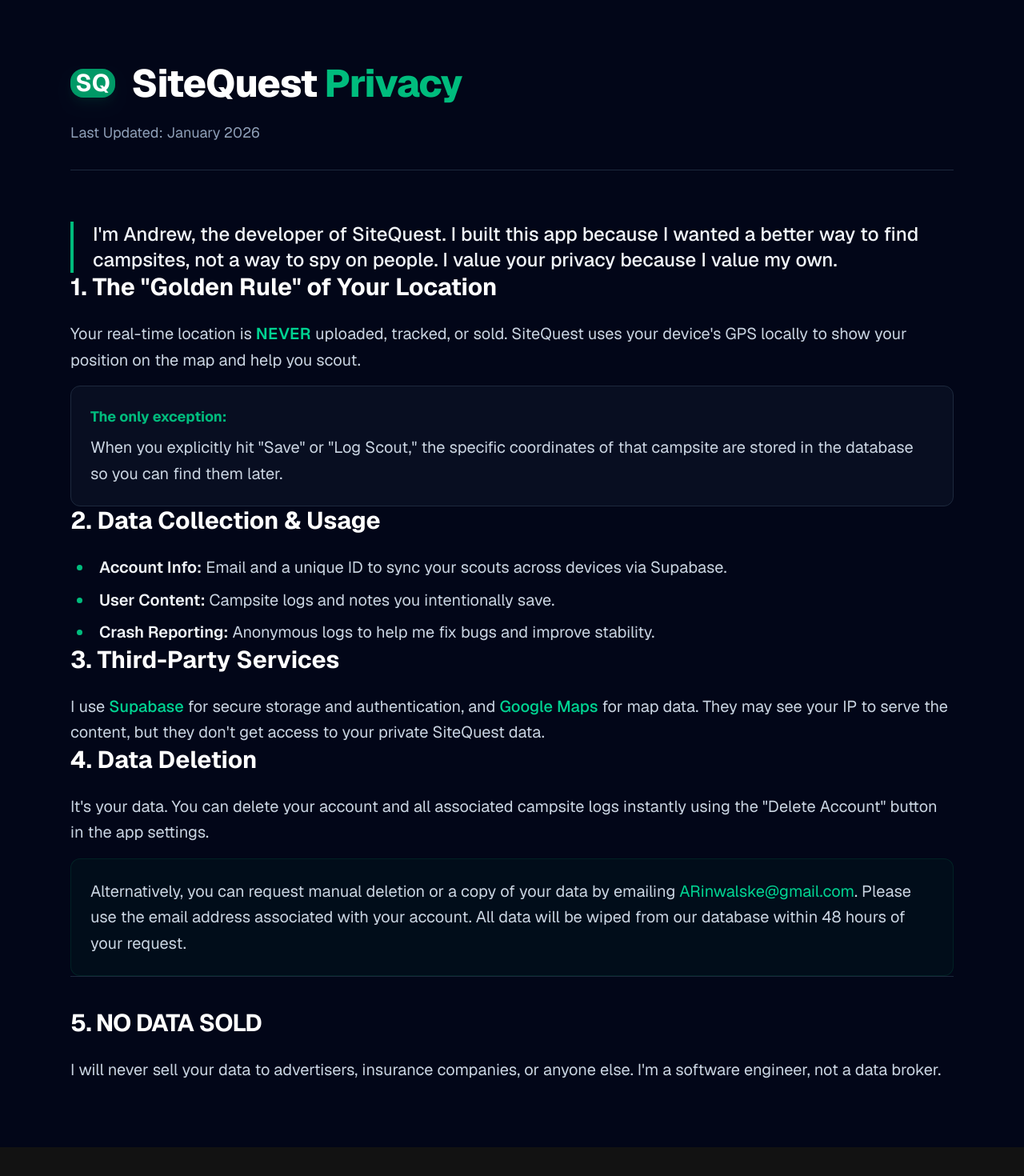
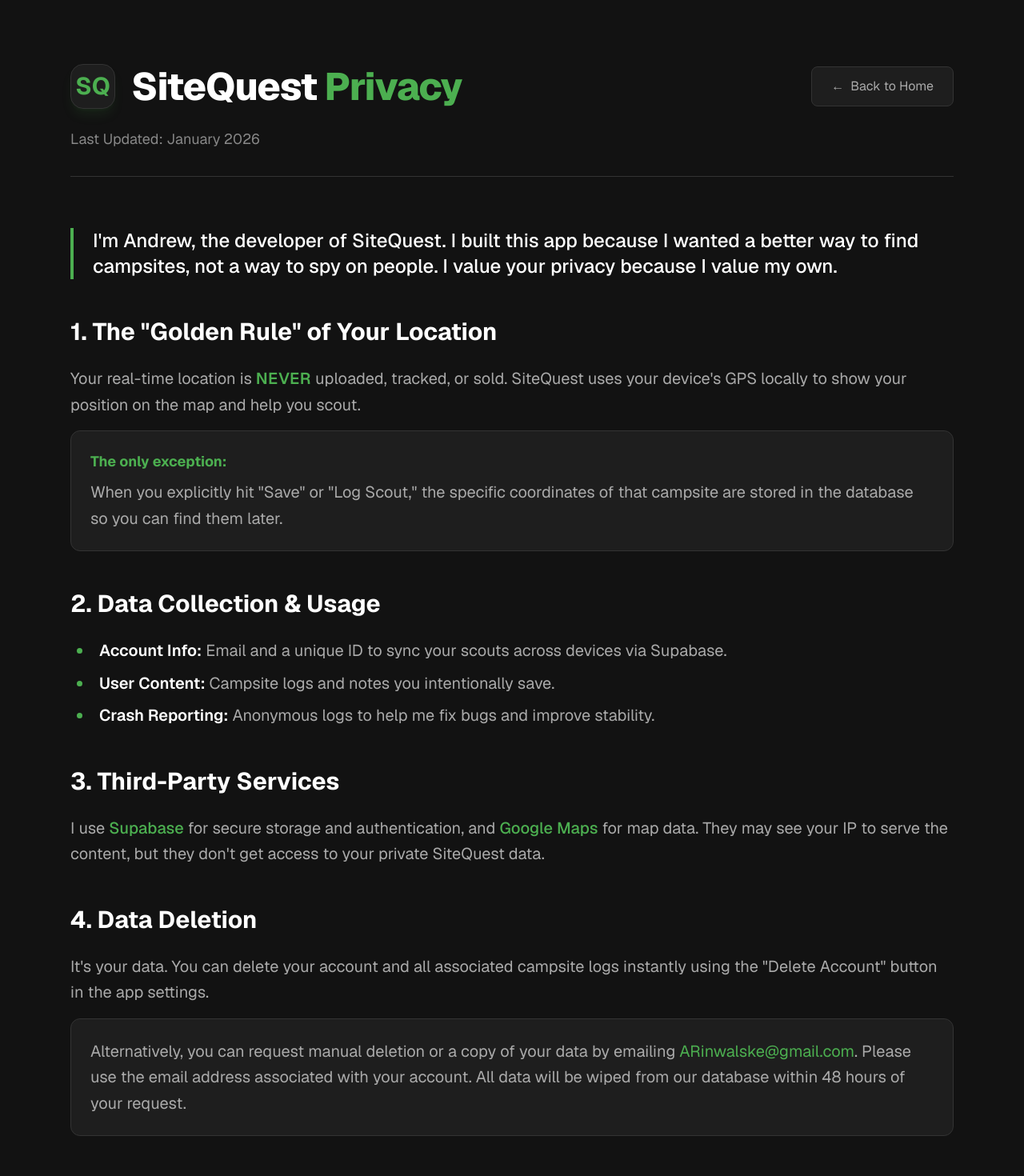
Before and after one commit to arinwalske/sitequest-web, a Next.js app: page /privacy in a window 1280 px wide. Shown: the top 1470 px of the page at 80% size. Before the commit the page ends 1434 px from the top, so only its background shows below. Built offline with nearby package versions, Linux system fonts and the light colour scheme.

Commit message:
changing /privacy theming to match sitequest.me instead of my portfolio

```diff
--- a/app/privacy/page.tsx
+++ b/app/privacy/page.tsx
@@ -1,78 +1,85 @@
 import React from 'react';
+import Link from 'next/link';
 
 const PrivacyPolicy = () => {
   return (
-    <div className="min-h-screen w-full bg-slate-950 text-slate-200 font-sans selection:bg-emerald-500/30">
+    <div className="min-h-screen w-full bg-[#121212] text-white font-sans selection:bg-[#4CAF50] selection:text-black">
       <div className="w-full max-w-6xl mx-auto px-6 py-12 md:py-20">
 
         {/* Header Section */}
-        <header className="mb-16 border-b border-slate-800 pb-8">
-          <div className="flex items-center gap-5 mb-6">
-            <div className="w-14 bg-emerald-600 rounded-2xl flex items-center justify-center font-bold text-white text-3xl shadow-lg shadow-emerald-900/20">
-              SQ
+        <header className="mb-16 border-b border-[#333] pb-8">
+          <div className="flex flex-col md:flex-row md:items-center justify-between gap-6 mb-6">
+            <div className="flex items-center gap-5">
+              <div className="w-14 h-14 bg-[#1E1E1E] border border-[#333] rounded-2xl flex items-center justify-center font-bold text-[#4CAF50] text-3xl shadow-lg shadow-[#4CAF50]/10">
+                SQ
+              </div>
+              <h1 className="text-4xl md:text-5xl font-extrabold tracking-tight text-white">
+                SiteQuest <span className="text-[#4CAF50]">Privacy</span>
+              </h1>
             </div>
-            <h1 className="text-4xl md:text-5xl font-extrabold tracking-tight text-white">
-              SiteQuest <span className="text-emerald-500">Privacy</span>
-            </h1>
+
+            <Link href="/" className="inline-flex items-center justify-center px-6 py-3 rounded-lg bg-[#1E1E1E] border border-[#333] hover:border-[#4CAF50] transition-all text-[#AAAAAA] hover:text-white group">
+              <span className="mr-2 group-hover:-translate-x-1 transition-transform">←</span> Back to Home
+            </Link>
           </div>
-          <p className="text-slate-400 text-lg">Last Updated: January 2026</p>
+          <p className="text-[#888] text-lg">Last Updated: January 2026</p>
         </header>
 
         {/* Content Section */}
-        <main className="leading-relaxed text-lg md:text-xl text-slate-300">
+        <main className="leading-relaxed text-lg md:text-xl text-[#AAAAAA]">
 
           <section>
-            <p className="text-xl md:text-2xl text-slate-100 font-medium border-l-4 border-emerald-500 pl-6">
+            <p className="text-xl md:text-2xl text-white font-medium border-l-4 border-[#4CAF50] pl-6">
               I&apos;m Andrew, the developer of SiteQuest. I built this app because I wanted a better way to find campsites, not a way to spy on people. I value your privacy because I value my own.
             </p>
           </section>
 
-          <section>
+          <section className="mt-12">
             <h2 className="text-2xl md:text-3xl font-bold text-white mb-6">1. The &quot;Golden Rule&quot; of Your Location</h2>
             <p className="mb-4">
-              Your real-time location is <span className="text-emerald-400 font-semibold uppercase tracking-wide">never</span> uploaded, tracked, or sold. SiteQuest uses your device&apos;s GPS locally to show your position on the map and help you scout.
+              Your real-time location is <span className="text-[#4CAF50] font-semibold uppercase tracking-wide">never</span> uploaded, tracked, or sold. SiteQuest uses your device&apos;s GPS locally to show your position on the map and help you scout.
             </p>
-            <div className="bg-slate-900/50 p-6 rounded-xl border border-slate-800 text-slate-300">
-              <strong className="text-emerald-500 block mb-2 text-lg">The only exception:</strong>
+            <div className="bg-[#1E1E1E] p-6 rounded-xl border border-[#333] text-[#AAAAAA]">
+              <strong className="text-[#4CAF50] block mb-2 text-lg">The only exception:</strong>
               When you explicitly hit &quot;Save&quot; or &quot;Log Scout,&quot; the specific coordinates of that campsite are stored in the database so you can find them later.
             </div>
           </section>
 
-          <section>
+          <section className="mt-12">
             <h2 className="text-2xl md:text-3xl font-bold text-white mb-6">2. Data Collection & Usage</h2>
-            <ul className="list-disc list-inside marker:text-emerald-500 ml-2 space-y-2">
+            <ul className="list-disc list-inside marker:text-[#4CAF50] ml-2 space-y-2">
               <li>
-                <span className="font-semibold text-slate-100">Account Info:</span> Email and a unique ID to sync your scouts across devices via Supabase.
+                <span className="font-semibold text-white">Account Info:</span> Email and a unique ID to sync your scouts across devices via Supabase.
               </li>
               <li>
-                <span className="font-semibold text-slate-100">User Content:</span> Campsite logs and notes you intentionally save.
+                <span className="font-semibold text-white">User Content:</span> Campsite logs and notes you intentionally save.
               </li>
               <li>
-                <span className="font-semibold text-slate-100">Crash Reporting:</span> Anonymous logs to help me fix bugs and improve stability.
+                <span className="font-semibold text-white">Crash Reporting:</span> Anonymous logs to help me fix bugs and improve stability.
               </li>
             </ul>
           </section>
 
-          <section>
+          <section className="mt-12">
             <h2 className="text-2xl md:text-3xl font-bold text-white mb-6">3. Third-Party Services</h2>
             <p>
-              I use <span className="text-emerald-400 font-medium">Supabase</span> for secure storage and authentication, and <span className="text-emerald-400 font-medium">Google Maps</span> for map data. They may see your IP to serve the content, but they don&apos;t get access to your private SiteQuest data.
+              I use <span className="text-[#4CAF50] font-medium">Supabase</span> for secure storage and authentication, and <span className="text-[#4CAF50] font-medium">Google Maps</span> for map data. They may see your IP to serve the content, but they don&apos;t get access to your private SiteQuest data.
             </p>
           </section>
 
-          <section id="deletion" className="scroll-mt-20">
+          <section id="deletion" className="scroll-mt-20 mt-12">
             <h2 className="text-2xl md:text-3xl font-bold text-white mb-6">4. Data Deletion</h2>
             <p className="mb-4">
               It&apos;s your data. You can delete your account and all associated campsite logs instantly using the &quot;Delete Account&quot; button in the app settings.
             </p>
-            <div className="bg-emerald-950/20 p-6 rounded-xl border border-emerald-900/30 text-slate-300">
+            <div className="bg-[#1E1E1E] p-6 rounded-xl border border-[#333] text-[#AAAAAA]">
               <p>
-                Alternatively, you can request manual deletion or a copy of your data by emailing <a href="mailto:ARinwalske@gmail.com" className="text-emerald-400 hover:underline">ARinwalske@gmail.com</a>. Please use the email address associated with your account. All data will be wiped from our database within 48 hours of your request.
+                Alternatively, you can request manual deletion or a copy of your data by emailing <a href="mailto:ARinwalske@gmail.com" className="text-[#4CAF50] hover:underline">ARinwalske@gmail.com</a>. Please use the email address associated with your account. All data will be wiped from our database within 48 hours of your request.
               </p>
             </div>
           </section>
 
-          <section className="pt-10 border-t border-slate-800">
+          <section className="pt-10 border-t border-[#333] mt-16">
             <h2 className="text-2xl md:text-3xl font-bold text-white mb-6 uppercase tracking-tight">5. NO DATA SOLD</h2>
             <p>
               I will never sell your data to advertisers, insurance companies, or anyone else. I&apos;m a software engineer, not a data broker.
```
